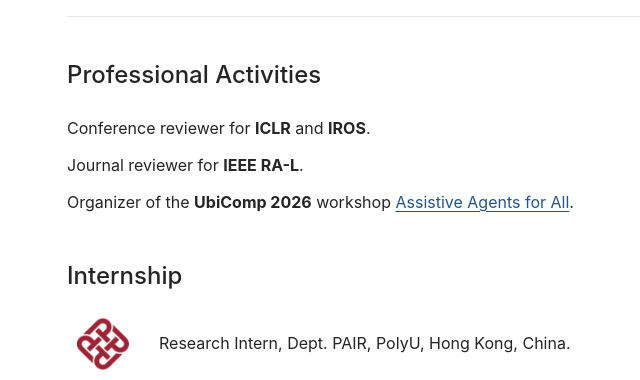
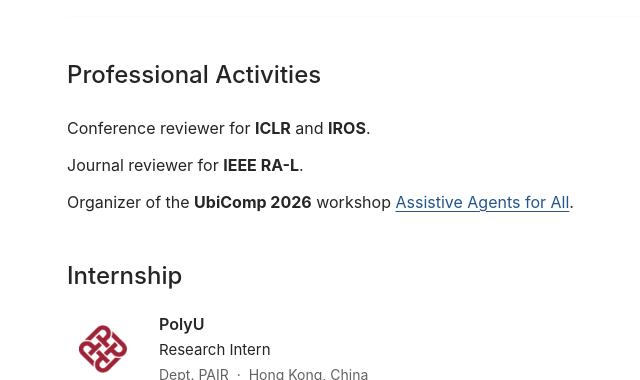
Before and after one commit to FaterYU/FaterYU.github.io, a Jekyll site: the page built from _pages/about.md, in a window 1280 px wide, cut to the strip 1859-2239 px from the top of the page. Shown: the whole strip, without its empty margins (221-861 px from the left). Built offline with Jekyll 4.4.1, drawn with Linux system fonts in a browser that asks for light colours; some web fonts are replaced; some of the changed text lies outside the part shown.

Commit message:
Polish profile scrolling, figure previews, and internship layout

```diff
--- a/_includes/profile-news.html
+++ b/_includes/profile-news.html
@@ -5,6 +5,7 @@
     <h2 class="profile-section-title" id="news-heading">News</h2>
     {% include profile-scroll-hint.html target="news-list" %}
   </div>
+  <div class="profile-scroll-frame">
     <div class="profile-scroll profile-news-scroll" id="news-list" tabindex="0" role="region" aria-label="News list">
       <ol class="profile-news-list" role="list">
         {% for item in news %}
@@ -12,5 +13,6 @@
         {% endfor %}
       </ol>
     </div>
+  </div>
 </section>
 {% endif %}
--- a/_includes/profile-publication-card.html
+++ b/_includes/profile-publication-card.html
@@ -1,8 +1,9 @@
 <article{% if publication.id %} id="{{ publication.id | escape }}" tabindex="-1"{% endif %} class="profile-publication{% if include.compact %} profile-publication--compact{% endif %}{% if publication.featured %} profile-publication--featured{% endif %}">
   {% if publication.image %}
     <figure class="profile-publication__media">
-      <a class="image-popup" href="{{ publication.image | relative_url }}" aria-label="View figure: {{ publication.title | escape }}" title="View figure">
+      <a class="image-popup" href="{{ publication.image | relative_url }}" aria-label="View figure: {{ publication.title | escape }}" title="View figure" data-figure-title="{{ publication.title | escape }}">
         <img src="{{ publication.image | relative_url }}" alt="{{ publication.image_alt | default: publication.title }}" loading="lazy" decoding="async">
+        <span class="profile-figure-zoom" aria-hidden="true"><i class="fa-solid fa-magnifying-glass-plus"></i></span>
       </a>
     </figure>
   {% endif %}
--- a/_pages/about.md
+++ b/_pages/about.md
@@ -72,12 +72,14 @@ redirect_from:
     <h2 class="profile-section-title" id="publications-heading">Publications</h2>
     {% include profile-scroll-hint.html target="publication-list" %}
   </div>
-  <div class="profile-scroll profile-publication-scroll" id="publication-list" tabindex="0" role="region" aria-label="Publication list">
-    <div class="profile-publication-list">
-      {% assign publications = profile.publications | where_exp: "publication", "publication.hidden != true" | sort: 'sort_month' | reverse %}
-      {% for publication in publications %}
-        {% include profile-publication-card.html publication=publication heading="h3" hide_description=true compact=true %}
-      {% endfor %}
+  <div class="profile-scroll-frame">
+    <div class="profile-scroll profile-publication-scroll" id="publication-list" tabindex="0" role="region" aria-label="Publication list">
+      <div class="profile-publication-list">
+        {% assign publications = profile.publications | where_exp: "publication", "publication.hidden != true" | sort: 'sort_month' | reverse %}
+        {% for publication in publications %}
+          {% include profile-publication-card.html publication=publication heading="h3" hide_description=true compact=true %}
+        {% endfor %}
+      </div>
     </div>
   </div>
 </section>
@@ -98,10 +100,14 @@ redirect_from:
   <ul class="profile-record-list profile-internship-list" aria-label="{{ internship.title }}">
     {% for item in internship.items %}
       <li>
-        <div class="profile-organization-logo">
+        <div class="profile-organization-logo{% if item.logo_style %} profile-organization-logo--{{ item.logo_style | escape }}{% endif %}">
           {% if item.logo %}<img src="{{ item.logo | relative_url }}" alt="" width="72" height="64" loading="lazy" decoding="async">{% endif %}
         </div>
-        <div>{{ item.text | markdownify | remove: '<p>' | remove: '</p>' }}</div>
+        <div class="profile-internship-detail">
+          <strong>{{ item.organization }}</strong>
+          <p class="profile-internship-role">{{ item.role }}</p>
+          <p class="profile-internship-meta">{{ item.department }} <span aria-hidden="true">&middot;</span> {{ item.location }}</p>
+        </div>
       </li>
     {% endfor %}
   </ul>
--- a/_pages/publications.html
+++ b/_pages/publications.html
@@ -18,6 +18,7 @@ hide_title: true
 </section>
 
 <section class="profile-section profile-section--compact">
+  <div class="profile-scroll-frame">
     <div class="profile-scroll profile-publication-scroll" id="publication-list" tabindex="0" role="region" aria-label="Publication list">
       <div class="profile-publication-list">
         {% assign publications = profile.publications | where_exp: "publication", "publication.hidden != true" | sort: 'sort_month' | reverse %}
@@ -26,4 +27,5 @@ hide_title: true
         {% endfor %}
       </div>
     </div>
+  </div>
 </section>
--- a/_sass/layout/_profile.scss
+++ b/_sass/layout/_profile.scss
@@ -204,6 +204,23 @@
     line-height: 1;
     &[hidden] { display: none; }
   }
+  .profile-scroll-frame {
+    position: relative;
+    &::before, &::after {
+      content: "";
+      position: absolute;
+      left: 0;
+      right: 16px;
+      z-index: 1;
+      height: 16px;
+      pointer-events: none;
+      opacity: 0;
+      transition: opacity 160ms ease;
+    }
+    &::before { top: 0; background: linear-gradient(to bottom, var(--global-bg-color), transparent); }
+    &::after { bottom: 0; background: linear-gradient(to top, var(--global-bg-color), transparent); }
+    &[data-scroll-up="true"]::before, &[data-scroll-down="true"]::after { opacity: 1; }
+  }
   .profile-scroll {
     overflow-x: hidden;
     overflow-y: auto;
@@ -269,9 +286,43 @@
     border: 0;
     border-radius: 0;
     background: #fff;
-    a { display: block; width: 100%; height: 100%; min-height: 0; }
-    img { object-fit: contain; border-radius: 0; }
+    a { position: relative; display: block; width: 100%; height: 100%; min-height: 0; cursor: zoom-in; }
+    img { object-fit: contain; border-radius: 0; transition: transform 200ms ease; }
     a:hover img { box-shadow: none; }
+  }
+  .profile-figure-zoom {
+    position: absolute;
+    top: 6px;
+    right: 6px;
+    display: flex;
+    align-items: center;
+    justify-content: center;
+    width: 32px;
+    height: 32px;
+    border: 1px solid var(--profile-border-color);
+    border-radius: 4px;
+    background: var(--global-bg-color);
+    color: var(--global-text-color-light);
+    font-size: 14px;
+    pointer-events: none;
+    transition: opacity 160ms ease;
+  }
+  @media (hover: hover) and (pointer: fine) and (min-width: 640px) {
+    .profile-figure-zoom { opacity: 0; }
+    .profile-publication__media a:hover img { transform: scale(1.015); }
+    .profile-publication__media a:hover .profile-figure-zoom,
+    .profile-publication__media a:focus-visible .profile-figure-zoom { opacity: 1; }
+  }
+  .mfp-bg.profile-image-preview, .mfp-wrap.profile-image-preview {
+    opacity: 0;
+    transition: opacity 200ms ease;
+    &.mfp-removing { opacity: 0; }
+  }
+  .mfp-bg.profile-image-preview.mfp-ready:not(.mfp-removing) { opacity: 0.8; }
+  .mfp-wrap.profile-image-preview.mfp-ready:not(.mfp-removing) { opacity: 1; }
+  .profile-image-preview {
+    .mfp-title { font-family: $sans-serif; font-size: 14px; line-height: 1.5; }
+    .mfp-close:focus-visible, .mfp-arrow:focus-visible { outline-color: #fff; }
   }
   .profile-link-row {
     gap: 8px 20px;
@@ -312,8 +363,22 @@
     gap: 20px;
     align-items: center;
     padding: 0;
-    margin-bottom: 16px;
+    margin-bottom: 24px;
     &:last-child { margin-bottom: 0; }
+  }
+  .profile-internship-list .profile-organization-logo {
+    background: #fff;
+    border-radius: 4px;
+    img { padding: 0; background: transparent; }
+    &--emblem img { width: 48px; height: 48px; }
+  }
+  .profile-internship-detail {
+    min-width: 0;
+    strong { font-size: 16px; font-weight: 600; }
+    p { margin: 2px 0 0; }
+    .profile-internship-role { font-size: 15px; }
+    .profile-internship-meta { font-size: 14px; color: var(--global-text-color-light); }
+    .profile-internship-meta span { margin: 0 4px; }
   }
   #education, #internship { scroll-margin-top: 88px; }
   .profile-patent-list { border: 0; }
@@ -429,10 +494,12 @@
   }
   @media (prefers-reduced-motion: reduce) {
     *, *::before, *::after { animation: none !important; transition: none !important; scroll-behavior: auto !important; }
+    .profile-publication__media a:hover img { transform: none; }
   }
   @media print {
     .profile-scroll { max-height: none; overflow: visible; scrollbar-gutter: auto; }
     .profile-scroll-hint { display: none; }
+    .profile-scroll-frame::before, .profile-scroll-frame::after, .profile-figure-zoom { display: none; }
   }
 }
 
```
Also changed, not shown: README.md (+12 -0 lines), _data/profile.yml (+13 -3 lines), assets/js/_main.js (+23 -4 lines), scripts/verify_profile_interactions.cjs (added, +96 -0 lines), scripts/verify_profile_layout.rb (+22 -1 lines), assets/js/main.min.js. Lines whose indentation alone changed are shown as unchanged.
